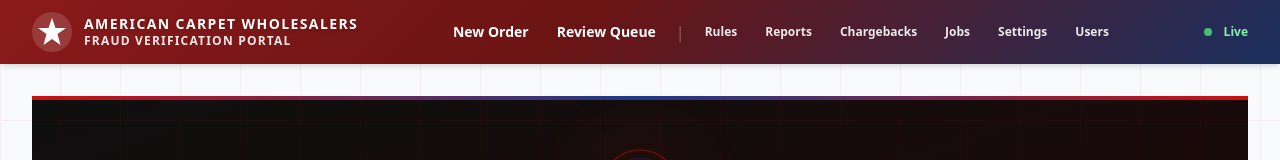
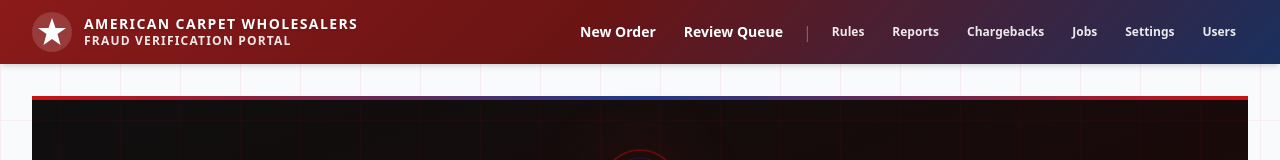
Before and after one commit to tcrestwell-CTS/acwg-verifier-prd, a Next.js app: page /login in a window 1280 px wide. Shown: the top 160 px of the page. Built offline with nearby package versions, Linux system fonts and the light colour scheme; no server answers.

Commit message:
fix: hide nav and user menu on login pages

```diff
--- a/app/layout.tsx
+++ b/app/layout.tsx
@@ -100,12 +100,14 @@ export default function RootLayout({ children }: { children: ReactNode }) {
                     ))}
                   </nav>
 
-                  {/* Live badge + user menu */}
-                  <div className="flex items-center gap-3 flex-shrink-0">
-                    <span className="w-2 h-2 rounded-full bg-green-400 animate-pulse" />
-                    <span className="text-xs text-green-300 font-semibold">Live</span>
-                    <UserMenu />
-                  </div>
+                  {/* Live badge + user menu — hidden on login pages */}
+                  {!pathname.startsWith("/login") && !pathname.startsWith("/admin/login") && (
+                    <div className="flex items-center gap-3 flex-shrink-0">
+                      <span className="w-2 h-2 rounded-full bg-green-400 animate-pulse" />
+                      <span className="text-xs text-green-300 font-semibold">Live</span>
+                      <UserMenu />
+                    </div>
+                  )}
                 </div>
               </div>
             </header>
```
